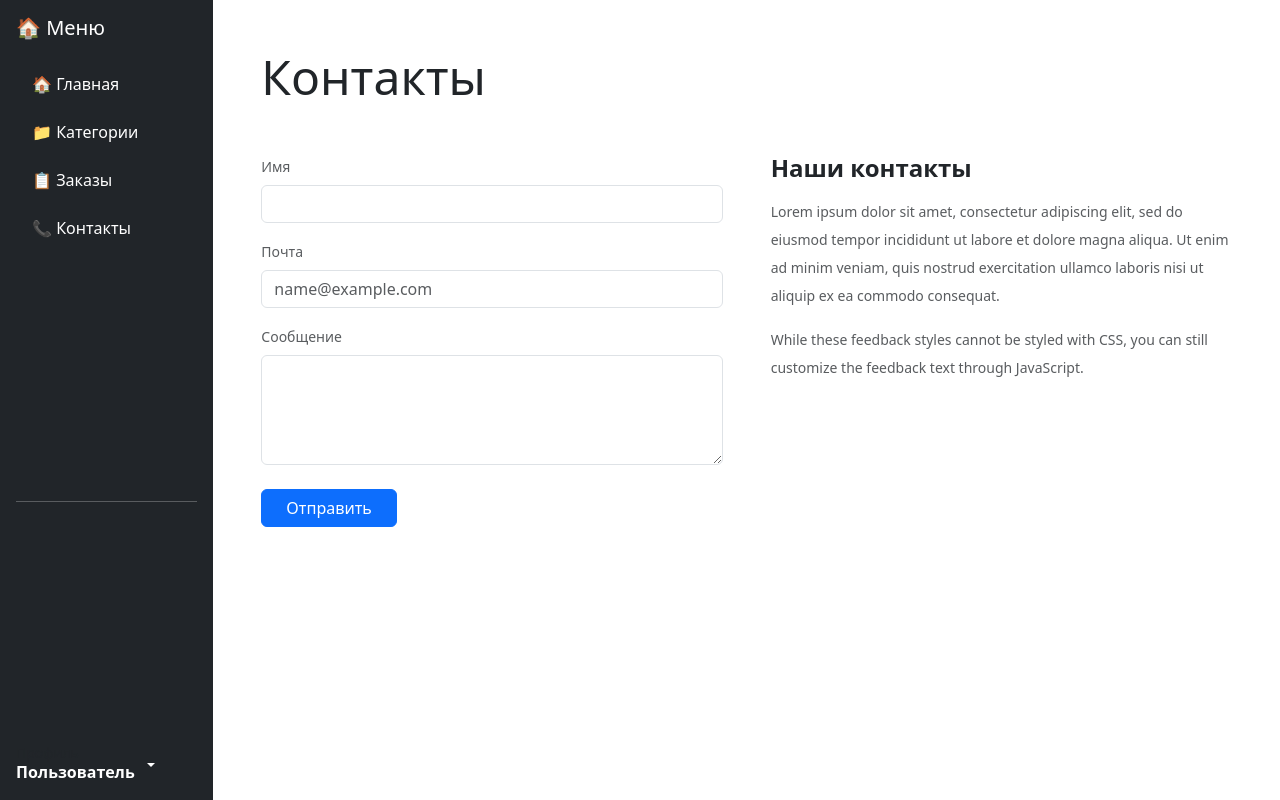
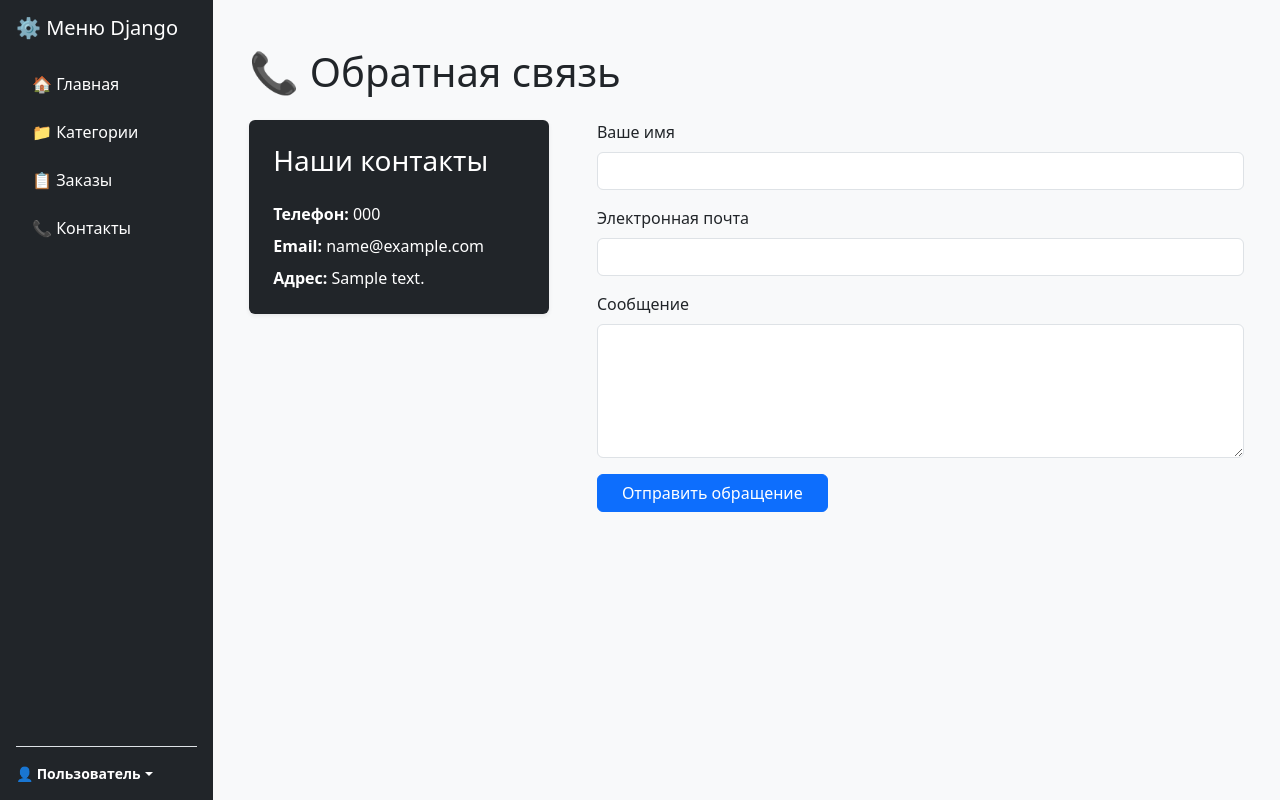
Before and after one commit to EvgeniyGeK/Home_work_21_2, a Django app: page /contacts/ in a window 1280 px wide. Run offline with Django 5.2, Linux system fonts and the light colour scheme; tables that the repository leaves empty hold one stand-in row (values such as "Sample post"); some libraries are stand-ins or nearby versions.

Commit message:
Почистил контакт от лишнего кода

```diff
--- a/src/templates/contacts.html
+++ b/src/templates/contacts.html
@@ -1,99 +1,51 @@
-{% load static %}
-<!DOCTYPE html>
-<html lang="ru">
-<head>
-    <meta charset="UTF-8">
-    <meta name="viewport" content="width=device-width, initial-scale=1.0">
-    <title>Контакты</title>
-    <link href="{% static 'css/bootstrap.min.css' %}" rel="stylesheet">
-</head>
-<body class="bg-light">
+{% extends 'base.html' %}
 
-<div class="container-fluid">
-    <div class="row">
+{% block title %}Контакты — Интернет-магазин{% endblock %}
 
-        <div class="col-md-3 col-lg-2 bg-dark text-white p-3 min-vh-100 d-flex flex-column">
-            <h5 class="mb-4">🏠 Меню</h5>
-            <ul class="nav flex-column mb-auto">
-                <li class="nav-item mb-2">
-                    <a href="{% url 'catalog:home' %}" class="nav-link text-white">🏠 Главная</a>
-                </li>
-                <li class="nav-item mb-2">
-                    <a href="{% url 'catalog:catalog' %}" class="nav-link text-white">📁 Категории</a>
-                </li>
-                <li class="nav-item mb-2">
-                    <a href="{% url 'catalog:orders' %}" class="nav-link text-white">📋 Заказы</a>
-                </li>
-                <li class="nav-item mb-2">
-                    <a href="{% url 'catalog:contacts' %}" class="nav-link text-white">📞 Контакты</a>
-                </li>
-            </ul>
-            <hr>
-            <!-- Меню профиля -->
-            <div class="dropdown mt-auto">
-                <a href="#" class="d-flex align-items-center text-white text-decoration-none dropdown-toggle" id="dropdownUser" data-bs-toggle="dropdown" aria-expanded="false">
-                    <div class="me-2">
-                        <p class="mb-0 text-muted small" style="line-height: 1;">Профиль</p>
-                        <strong>Пользователь</strong>
-                    </div>
-                </a>
-                <ul class="dropdown-menu dropdown-menu-dark text-small shadow" aria-labelledby="dropdownUser">
-                    <li><a class="dropdown-item" href="#">Профиль</a></li>
-                    <li><hr class="dropdown-divider"></li>
-                    <li><a class="dropdown-item text-danger" href="#">Выход</a></li>
-                </ul>
+{% block content %}
+<div class="container my-4">
+    <h1 class="mb-4">📞 Обратная связь</h1>
+
+    <div class="row g-5">
+        <!-- Левая колонка: Динамические контакты из админки -->
+        <div class="col-md-4">
+            <div class="bg-dark text-white p-4 rounded shadow-sm">
+                <h3 class="mb-4">Наши контакты</h3>
+                {% if contact_info %}
+                    <p class="mb-2"><strong>Телефон:</strong> {{ contact_info.phone }}</p>
+                    <p class="mb-2"><strong>Email:</strong> {{ contact_info.email }}</p>
+                    <p class="mb-0"><strong>Адрес:</strong> {{ contact_info.address }}</p>
+                {% else %}
+                    <p class="text-muted mb-0">Контактные данные не заполнены.</p>
+                {% endif %}
             </div>
         </div>
 
-        <!-- Основной контент -->
-        <div class="col-md-9 col-lg-10 p-5 bg-white">
-            <h1 class="mb-5 display-5 text-center text-md-start">Контакты</h1>
-
-            <div class="row g-5">
-                <!-- Левая колонка: Форма обратной связи -->
-                <div class="col-md-6">
+        <!-- Правая колонка: Валидная форма с сохранением в БД -->
+        <div class="col-md-8">
             {% if success %}
                 <div class="alert alert-success" role="alert">
-                         Спасибо! Ваше сообщение успешно отправлено на сервер Django.
+                    Спасибо! Ваше сообщение успешно отправлено и сохранено в базу данных.
                 </div>
             {% endif %}
-                     <form method="POST" action="/contacts/">
+
+            <form method="POST" action="{% url 'catalog:contacts' %}">
                 {% csrf_token %}
                 <div class="mb-3">
-                              <label for="nameInput" class="form-label text-muted small">Имя</label>
-                              <!-- Добавлен атрибут name -->
-                              <input type="text" class="form-control" id="nameInput" name="username" required>
+                    <label for="username" class="form-label">Ваше имя</label>
+                    <input type="text" class="form-control" id="username" name="username" required>
                 </div>
                 <div class="mb-3">
-                              <label for="emailInput" class="form-label text-muted small">Почта</label>
-                              <!-- Добавлен атрибут name -->
-                              <input type="email" class="form-control" id="emailInput" name="email" placeholder="name@example.com" required>
+                    <label for="email" class="form-label">Электронная почта</label>
+                    <input type="email" class="form-control" id="email" name="email" required>
                 </div>
-                          <div class="mb-4">
-                              <label for="messageInput" class="form-label text-muted small">Сообщение</label>
-                              <!-- Добавлен атрибут name -->
-                              <textarea class="form-control" id="messageInput" name="message" rows="4" required></textarea>
+                <div class="mb-3">
+                    <label for="message" class="form-label">Сообщение</label>
+                    <textarea class="form-control" id="message" name="message" rows="5" required></textarea>
                 </div>
-                          <button type="submit" class="btn btn-primary px-4">Отправить</button>
+                <button type="submit" class="btn btn-primary px-4">Отправить обращение</button>
             </form>
-                </div>
-
-                <!-- Правая колонка: Информационный блок -->
-                <div class="col-md-6">
-                    <h4 class="fw-bold mb-3">Наши контакты</h4>
-                    <p class="text-muted lh-lg small">
-                        Lorem ipsum dolor sit amet, consectetur adipiscing elit, sed do eiusmod tempor incididunt ut labore et dolore magna aliqua. Ut enim ad minim veniam, quis nostrud exercitation ullamco laboris nisi ut aliquip ex ea commodo consequat.
-                    </p>
-                    <p class="text-muted lh-lg small">
-                        While these feedback styles cannot be styled with CSS, you can still customize the feedback text through JavaScript.
-                    </p>
         </div>
     </div>
 </div>
-
-    </div>
-</div>
-
-<script src="{% static 'js/bootstrap.bundle.min.js' %}"></script>
-</body>
-</html>
+{% endblock %}
```
Lines whose indentation alone changed are shown as unchanged.
